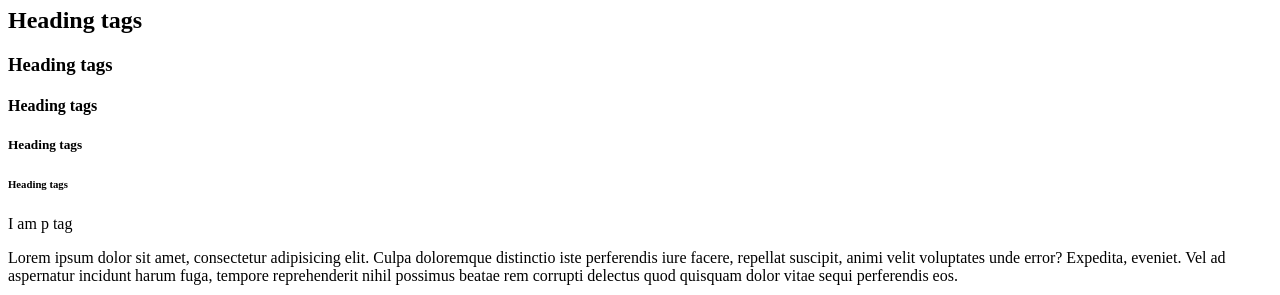
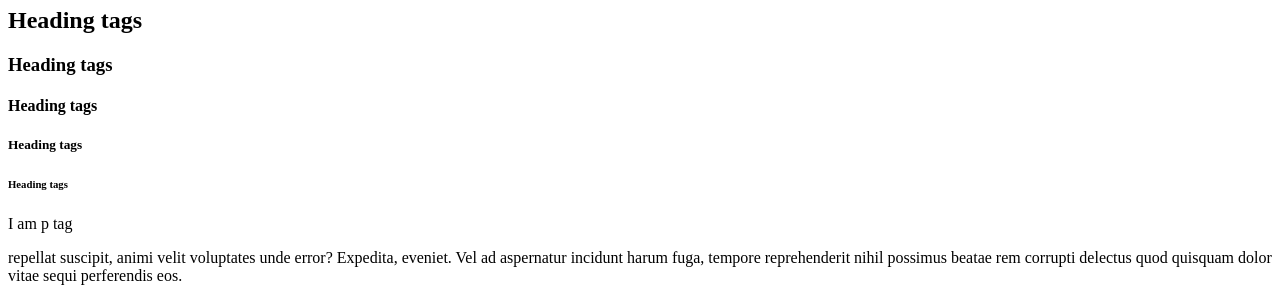
Before and after one commit to saurabhbansal2443/FSD-16-inderpuri, a plain HTML site: page HTML/Basic.html in a window 1280 px wide. Shown: the part 73-368 px from the top of the page. Drawn offline with Linux system fonts and the light colour scheme.

Commit message:
TEst commit

```diff
--- a/HTML/Basic.html
+++ b/HTML/Basic.html
@@ -16,8 +16,7 @@
     <!-- ParagrahTag  -->
     <p>I am p tag</p>
     <p>
-      Lorem ipsum dolor sit amet, consectetur adipisicing elit. Culpa doloremque
-      distinctio iste perferendis iure facere, repellat suscipit, animi velit
+       repellat suscipit, animi velit
       voluptates unde error? Expedita, eveniet. Vel ad aspernatur incidunt harum
       fuga, tempore reprehenderit nihil possimus beatae rem corrupti delectus
       quod quisquam dolor vitae sequi perferendis eos.
```
